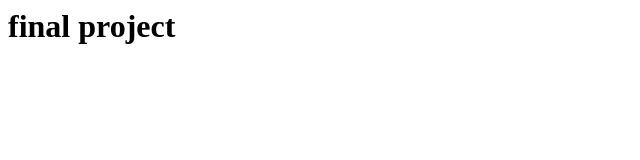
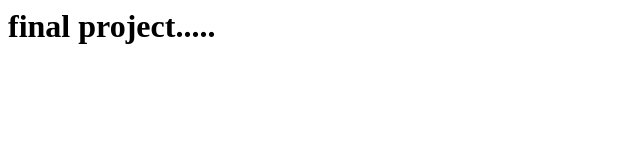
Before and after one commit to philliphayesiam/project, a plain HTML site: page index.html in a window 1280 px wide. Shown: the full height of the page, 0-640 px from the left. Drawn offline with Linux system fonts and the light colour scheme.

Commit message:
updatd index again

```diff
--- a/index.html
+++ b/index.html
@@ -1 +1 @@
-<html><h1>final project</h1></html>
+<html><h1>final project.....</h1></html>
```
